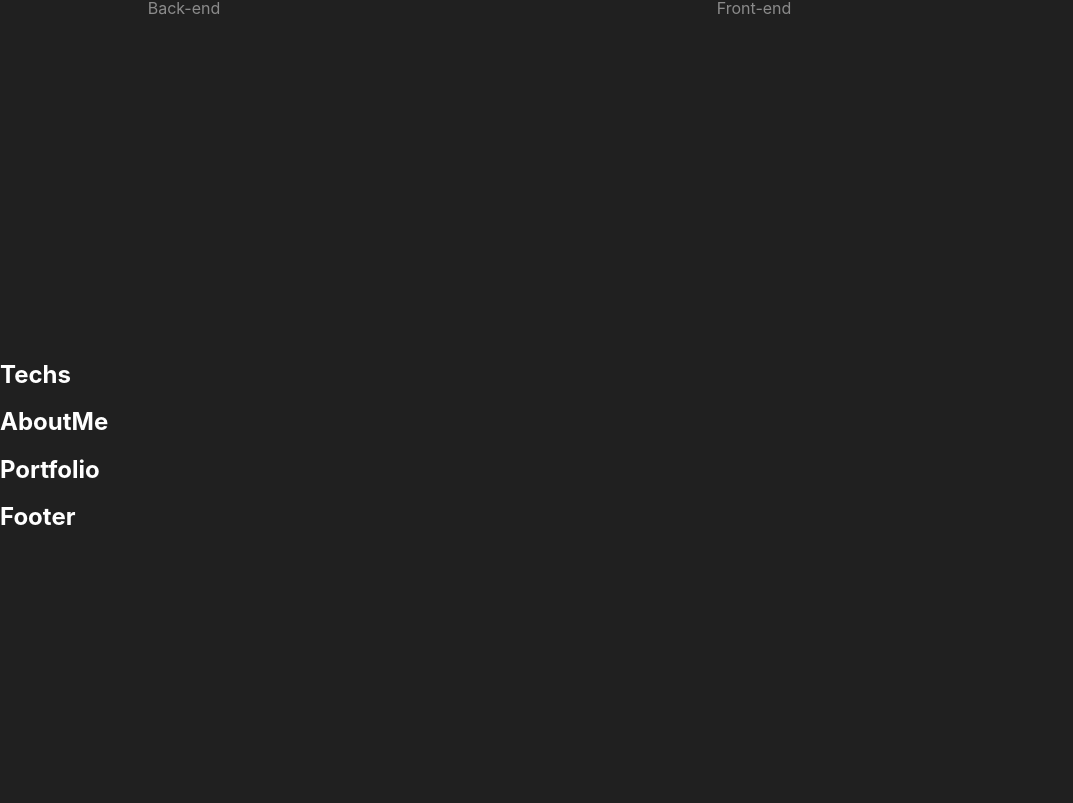
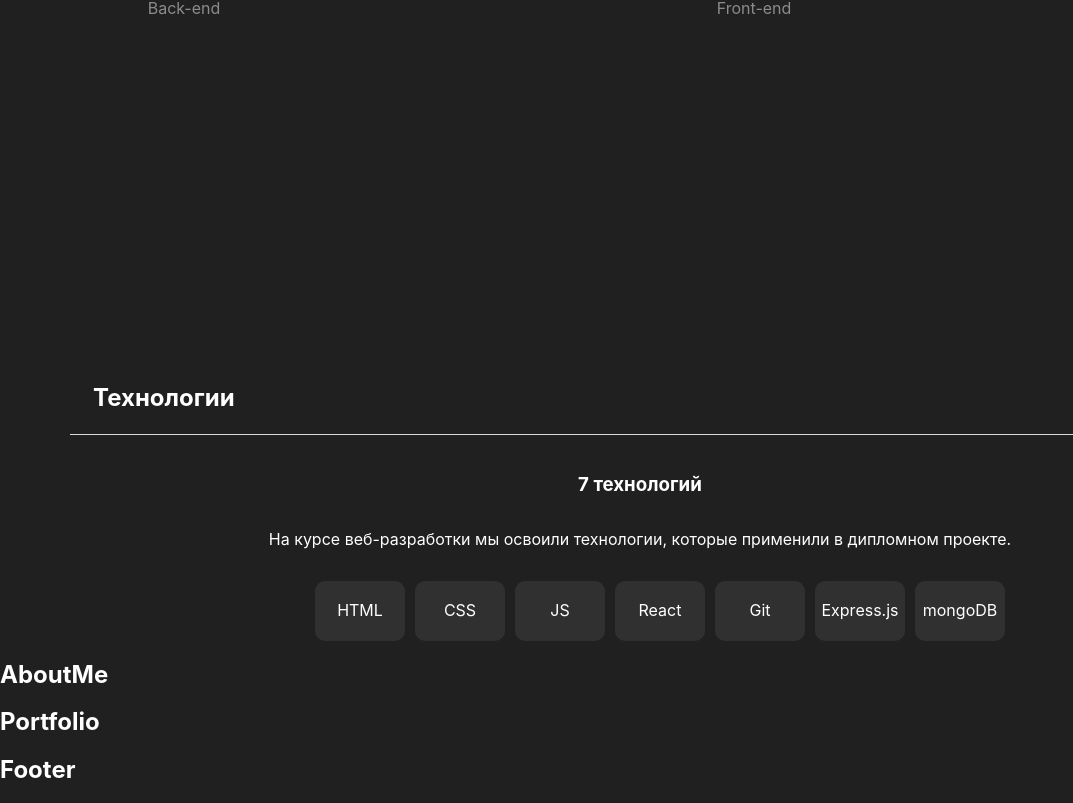
Before and after one commit to AlekseySpirin/movies-explorer-frontend, a React (Create React App) app: page / in a window 1280 px wide. Shown: the part 846-1649 px from the top of the page, without its empty margins (0-1073 px from the left). Before the commit the page ends 1397 px from the top, so only its background shows below. Built offline with nearby package versions, Linux system fonts and the light colour scheme; the HTML template or start-up script is replaced by a standard one.

Commit message:
jsx: Techs

```diff
--- a/src/components/AboutProject/AboutProject.css
+++ b/src/components/AboutProject/AboutProject.css
@@ -4,7 +4,7 @@
     margin: 0 auto;
 }
 
-.about-project__title {
+.title {
     border-bottom: 1px solid #DADADA;
     padding: 23px;
 }
--- a/src/components/AboutProject/AboutProject.jsx
+++ b/src/components/AboutProject/AboutProject.jsx
@@ -4,7 +4,7 @@ import './AboutProject.css';
 function AboutProject() {
   return (
     <div className={'about-project'}>
-      <h2 className={'about-project__title'}>О проекте</h2>
+      <h2 className={'title'}>О проекте</h2>
       <section className={'about-project__description'}>
         <div className={'chapter'}>
           <h3 className={'chapter__title'}>
--- a/src/components/Promo/Promo.css
+++ b/src/components/Promo/Promo.css
@@ -1,4 +1,4 @@
-.title {
+.promo__title {
     color: #FFF;
     text-align: center;
     font-family: Inter, serif;
--- a/src/components/Promo/Promo.jsx
+++ b/src/components/Promo/Promo.jsx
@@ -5,7 +5,7 @@ import NavTab from '../NavTab/NavTab';
 function Promo() {
   return (
     <div className={'promo'}>
-      <h1 className={'title'}>
+      <h1 className={'promo__title'}>
         Учебный проект студента факультета Веб-разработки.
       </h1>
       <NavTab className={'NavTab'} />
--- a/src/components/Techs/Techs.css
+++ b/src/components/Techs/Techs.css
@@ -0,0 +1,41 @@
+.techs {
+    max-width: 1140px;
+    margin: 0 auto;
+}
+
+.techs__wrapper {
+    display: flex;
+    justify-content: center;
+    align-items: center;
+    flex-direction: column;
+}
+
+.techs__subtitle {
+
+}
+
+.techs__text {
+
+}
+
+.techs-list {
+    display: flex;
+    justify-content: center;
+    align-items: center;
+}
+
+.techs-list__item {
+    display: flex;
+    justify-content: center;
+    align-items: center;
+    width: 90px;
+    height: 60px;
+    border-radius: 10px;
+    background: #303030;
+    list-style: none;
+    margin-right: 10px;
+}
+
+.techs-list__item:last-child {
+    margin: 0;
+}
--- a/src/components/Techs/Techs.jsx
+++ b/src/components/Techs/Techs.jsx
@@ -1,9 +1,26 @@
 import React from 'react';
+import './Techs.css';
 
 function Techs() {
   return (
-    <div>
-      <h2>Techs</h2>
+    <div className={'techs'}>
+      <h2 className={'title'}>Технологии</h2>
+      <div className={'techs__wrapper'}>
+        <h3 className={'techs__subtitle'}>7 технологий</h3>
+        <p className={'techs__text'}>
+          На курсе веб-разработки мы освоили технологии, которые применили в
+          дипломном проекте.
+        </p>
+      </div>
+      <ul className={'techs-list'}>
+        <li className={'techs-list__item'}>HTML</li>
+        <li className={'techs-list__item'}>CSS</li>
+        <li className={'techs-list__item'}>JS</li>
+        <li className={'techs-list__item'}>React</li>
+        <li className={'techs-list__item'}>Git</li>
+        <li className={'techs-list__item'}>Express.js</li>
+        <li className={'techs-list__item'}>mongoDB</li>
+      </ul>
     </div>
   );
 }
```
